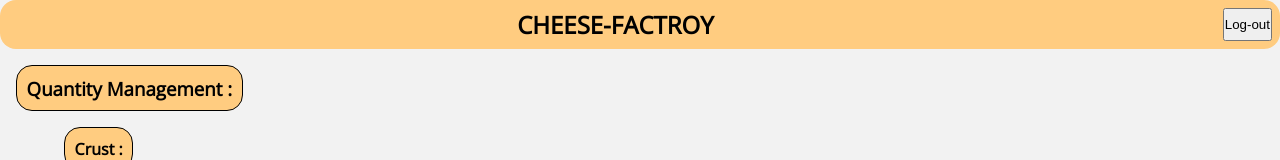
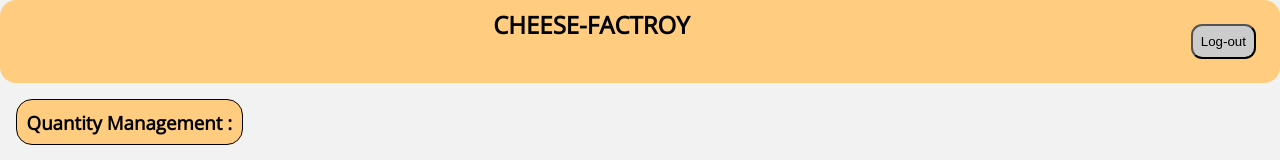
Before and after one commit to Madhan235/pizza-client01, a React (Create React App) app: page /admins/home in a window 1280 px wide. Shown: the top 160 px of the page. Built offline with nearby package versions, Linux system fonts and the light colour scheme; no server answers.

Commit message:
logout add style

```diff
--- a/src/App.css
+++ b/src/App.css
@@ -539,6 +539,7 @@ box-shadow: 2px 2px 5px rgba(0, 0, 0, 0.3);
  .customized-items-container{
   text-align: center;
    display: flex;
+   flex-direction: column;
    justify-content: center;
 
  }
--- a/src/components/AdminsHome.js
+++ b/src/components/AdminsHome.js
@@ -195,6 +195,7 @@ let menuName ;
       <header className='admin-header'>
         <h2 style={{ margin:"0 auto"}}>CHEESE-FACTROY  </h2>
         <button onClick={handleAdminLogOut}
+        style={{margin:"1rem",padding:".5rem",backgroundColor:"#ccc",borderRadius:".7rem"}}
         >Log-out</button>
       </header>
        <h3 className='order-heading'  >Quantity Management : </h3>
```
